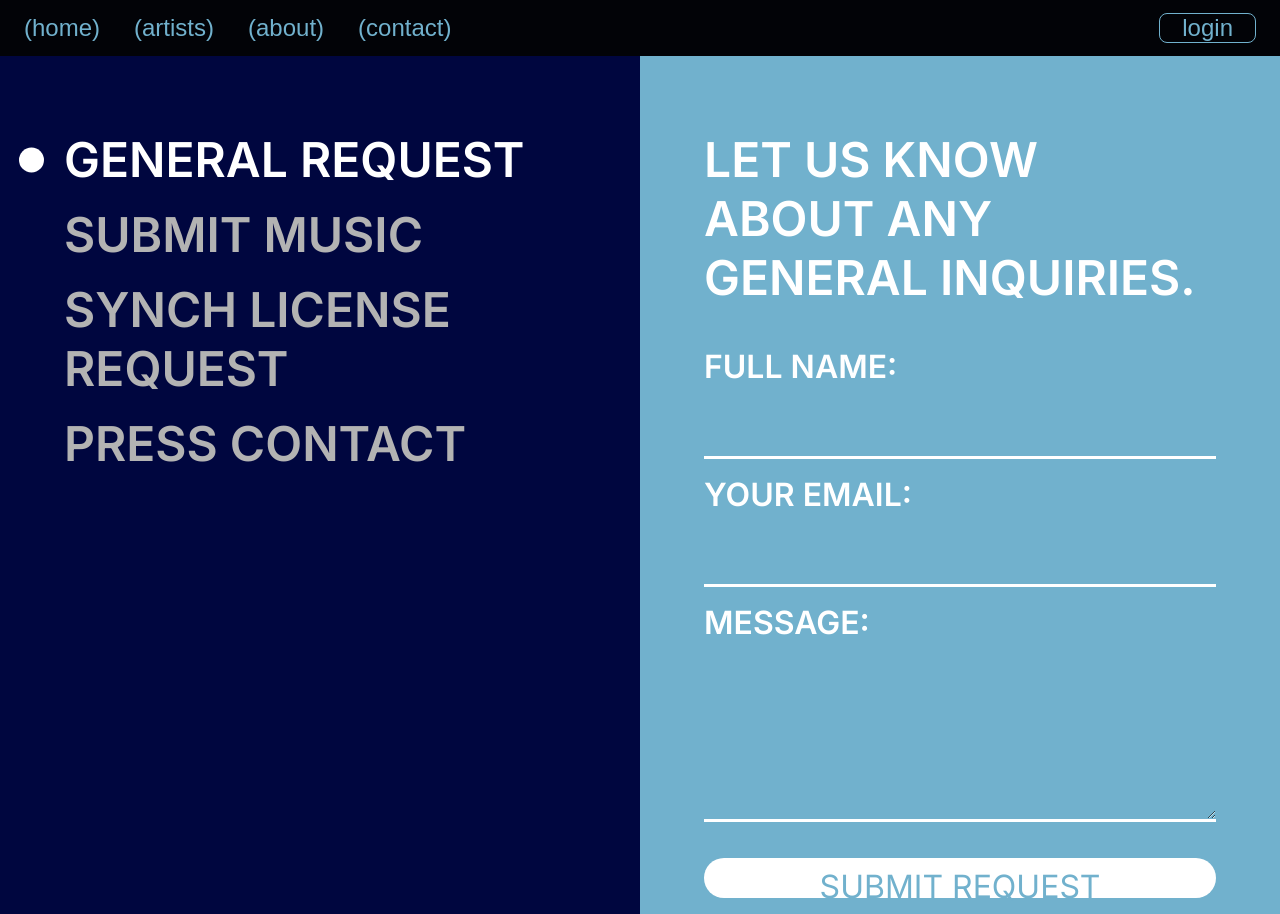
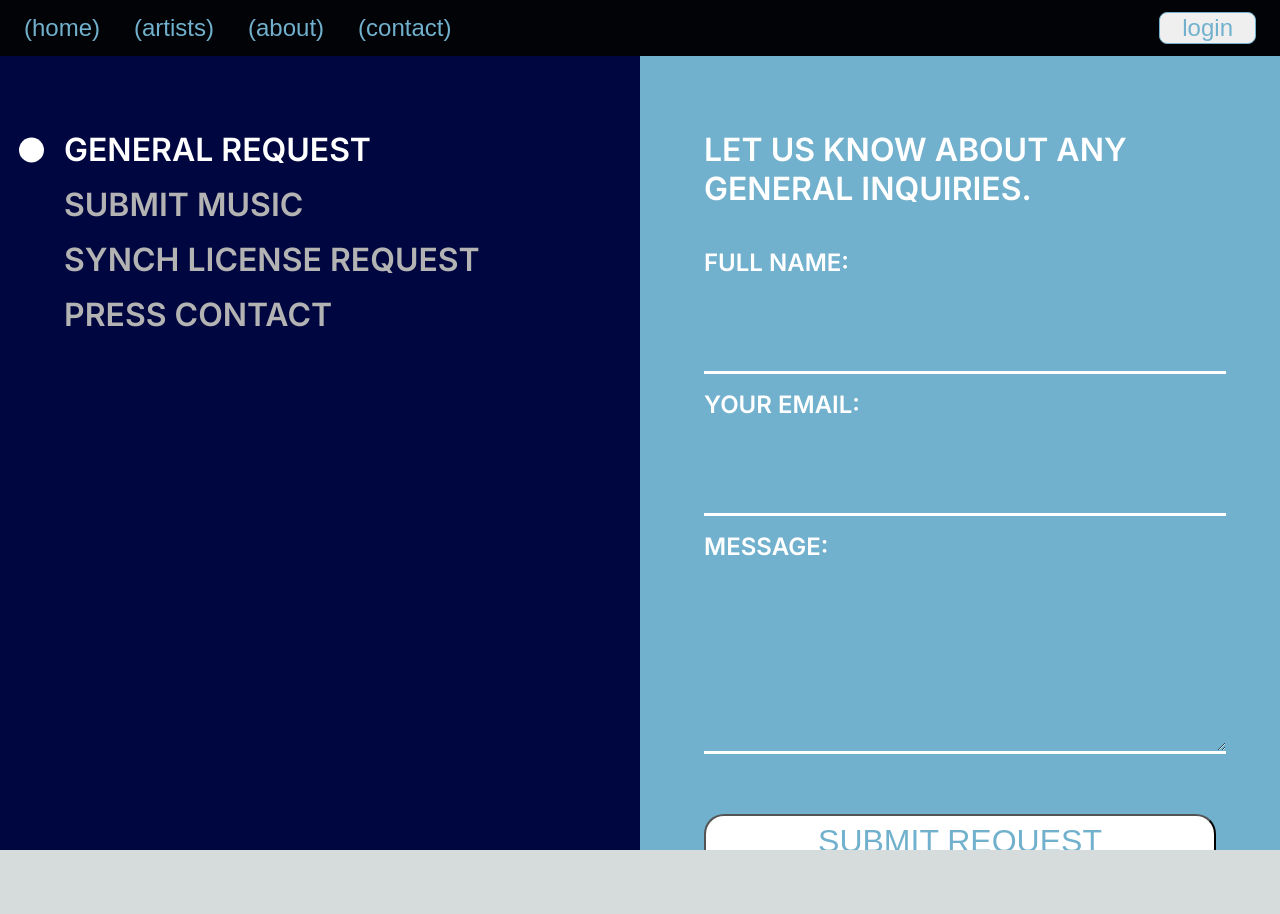
Before and after one commit to Kabeer-Singh/cliffside-entertainment, a Next.js app: page /contact in a window 1280 px wide. After the commit the page ends 850 px from the top, so only its background shows below. Built offline with nearby package versions, Linux system fonts and the light colour scheme; a web font is replaced by a local one.

Commit message:
removed tailwind, updates

```diff
--- a/app/contact/page.tsx
+++ b/app/contact/page.tsx
@@ -1,17 +1,18 @@
 "use client";
-import Image from 'next/image'
-import s from 'styled-components'
-import NavBar from '../../components/navigation'
+import Image from 'next/image';
+import s from 'styled-components';
+import NavBar from '../../components/navigation';
 import React, { useRef, useEffect, useState } from 'react';
 import { Yaldevi } from 'next/font/google';
-import {Form} from '../../components/form'
+import { Form } from '../../components/form';
+import { TitleContainer } from '@/components/styled-components';
+
 const TitleFont = Yaldevi({ subsets: ['latin'], weight: '600' });
 
 // Define props interface with isActive prop
 interface FormTitleProps {
   isActive: boolean;
 }
-
 
 const PageContainer = s.div`
   display: flex;
@@ -21,37 +22,69 @@ const PageContainer = s.div`
   background-color: #71B1CD;
   width: 100vw;
   height: 100vh;
+  overflow: hidden;
   margin-top: 50px;
 `;
 
 const InfoContainer = s.div`
-    display: grid;
-    grid-template-columns: 1fr 1fr; /* Two columns of equal width */
+  display: flex;
+  flex-direction: column;
+  width: 100%;
   height: 100%;
-    width: 100%;
+  overflow: auto;
+  @media (min-width: 1000px) {
+    flex-direction: row;
+  }
 `;
 
-const TitleContainer = s.div`
-  align-self: center;
-`
-
-const Column1 = s.div`
+const Column1 = s.div<{ isVisible: boolean }>`
+  display: ${({ isVisible }) => (isVisible ? 'block' : 'none')};
   width: 100%;
-  height: 100%;
+  min-height: 100%;
   background: #00063F;
   padding-top: 10vh;
   padding-left: 5vw;
   padding-right: 5vw;
-`
+  box-sizing: border-box;
+  @media (min-width: 1000px) {
+    display: block;
+    flex: 1;
+    overflow: auto;
+  }
+  @media (max-width: 1000px) {
+    padding-right: 0;
+    padding-top: 5vh;
+    padding-left: 2vw;
+    text-align: left;
+  }
+`;
 
-const Column2 = s.div`
+const Column2 = s.div<{ isVisible: boolean }>`
+  display: ${({ isVisible }) => (isVisible ? 'block' : 'none')};
   width: 100%;
-height: 100%;
+  min-height: 100%;
   background: #71B1CD;
   padding-top: 10vh;
   padding-left: 5vw;
   padding-right: 5vw;
-`
+  box-sizing: border-box;
+  @media (min-width: 1000px) {
+    display: block;
+    flex: 1;
+    overflow: auto;
+  }
+    @media (max-width: 1000px) {
+    padding-top: 5vh;
+    }
+`;
+
+const ToggleButton = s.button`
+  display: block;
+  margin: 1em;
+  @media (min-width: 1000px) {
+    display: none;
+  }
+`;
 
 const FormTitle = s.div<FormTitleProps>`
   font-family: ${TitleFont};
@@ -61,12 +94,11 @@ font-weight: 600;
   line-height: normal;
   margin-bottom: 2vh;
   position: relative;
-color: ${props => (props.isActive ? "#FFF" : "#B3B3B3")};
+  color: ${(props) => (props.isActive ? "#FFF" : "#B3B3B3")};
   &:hover {
     cursor: pointer;
   }
-
-${props =>
+  ${(props) =>
     props.isActive &&
     `
     &::before {
@@ -85,40 +117,128 @@ ${props =>
       transition: opacity 2s ease-in;
     }
   `}
+
+  @media (max-width: 1000px) {
+    font-size: 24px;
+    border-bottom: 2px solid ${(props) => (props.isActive ? "#FFF" : "#B3B3B3")};
+    font-style: normal;
+    font-weight: 600;
+    &:hover {
+      cursor: pointer;
+      color: #FFF;
+    }
+  }
+    @media (max-width: 1600px){
+  font-size: 2em;
+}
 `;
 
+const HiddenTitleContainer = s.div`
+  color: #FFF;
+  font-family: ${TitleFont};
+  font-size: 64px;
+  padding-bottom: 25px;
+  font-style: normal;
+  font-weight: 600;
+  line-height: normal;
+  letter-spacing: 17.36px;
+  align-self: center;
+  margin-bottom: 40vh;
+  @media (min-width: 1000px) {
+    display: none;
+  }
+  @media (max-width: 600px) {
+    font-size: 32px;
+    letter-spacing: 10.36px;
+  }
+`
 
+const StyledButton = s.button`
+@media (min-width: 1000px) {
+    display: none;
+  }
+  padding: 10px 20px;
+  border: none;
+  border-radius: 20px;
+  background-color: #34495e;
+  color: #ffffff;
+  cursor: pointer;
+  font-size: 1em;
+  margin-bottom: 25px;
 
+  &:hover {
+    background-color: #2c3e50;
+  }
 
-
-
-
+  &:focus {
+    outline: none;
+  }
+        @media (max-width: 600px) {
+    font-size: .75em;
+    }
+`;
 
 export default function Home() {
-
   const [selectedForm, setSelectedForm] = useState('GENERAL REQUEST');
+  const [isColumnOneVisible, setIsColumnOneVisible] = useState(true);
 
   const handleSelectionChange = (option: string) => {
     setSelectedForm(option);
+    setIsColumnOneVisible(false);
   };
 
-    return(
+  return (
     <PageContainer>
-            <NavBar/>
+      <NavBar />
       <InfoContainer>
-              <Column1>
-                <FormTitle isActive={selectedForm === 'GENERAL REQUEST'} onClick={() => handleSelectionChange('GENERAL REQUEST')}>GENERAL REQUEST</FormTitle>
-                <FormTitle isActive={selectedForm === 'SUBMIT MUSIC'} onClick={() => handleSelectionChange('SUBMIT MUSIC')}>SUBMIT MUSIC</FormTitle>
-                <FormTitle isActive={selectedForm === 'SYNCH LICENSE REQUEST'} onClick={() => handleSelectionChange('SYNCH LICENSE REQUEST')}>SYNCH LICENSE REQUEST</FormTitle>
-                <FormTitle isActive={selectedForm === 'PRESS CONTACT'} onClick={() => handleSelectionChange('PRESS CONTACT')}>PRESS CONTACT</FormTitle>
+        <Column1 isVisible={isColumnOneVisible}>
+          <HiddenTitleContainer>(CONTACT US)</HiddenTitleContainer>
+          <FormTitle
+            isActive={selectedForm === 'GENERAL REQUEST'}
+            onClick={() => handleSelectionChange('GENERAL REQUEST')}
+          >
+            GENERAL REQUEST
+          </FormTitle>
+          <FormTitle
+            isActive={selectedForm === 'SUBMIT MUSIC'}
+            onClick={() => handleSelectionChange('SUBMIT MUSIC')}
+          >
+            SUBMIT MUSIC
+          </FormTitle>
+          <FormTitle
+            isActive={selectedForm === 'SYNCH LICENSE REQUEST'}
+            onClick={() => handleSelectionChange('SYNCH LICENSE REQUEST')}
+          >
+            SYNCH LICENSE REQUEST
+          </FormTitle>
+          <FormTitle
+            isActive={selectedForm === 'PRESS CONTACT'}
+            onClick={() => handleSelectionChange('PRESS CONTACT')}
+          >
+            PRESS CONTACT
+          </FormTitle>
         </Column1>
-              <Column2>
-                {selectedForm === 'GENERAL REQUEST' && <Form inputTitle='LET US KNOW ABOUT ANY GENERAL INQUIRIES.' />}
-                {selectedForm === 'SUBMIT MUSIC' && <Form submitMusic={true} inputTitle='WE RECEIVE A LOT OF SUBMISSIONS. PLEASE ALLOW UP TO 1 WEEK FOR A RESPONSE. THANKS!' />}
-                {selectedForm === 'SYNCH LICENSE REQUEST' && <Form inputTitle='PLEASE INCLUDE AS MUCH INFORMATION AS POSSIBLE ABOUT THE REQUEST AND WE WILL REPLY AS QUICKLY AS POSSIBLE.' />}
-                {selectedForm === 'PRESS CONTACT' && <Form inputTitle='PLEASE INCLUDE AS MUCH DETAIL AS POSSIBLE IN YOUR REQUESTS.' />}
+        <Column2 isVisible={!isColumnOneVisible}>
+          <StyledButton onClick={() => setIsColumnOneVisible(true)}>
+            Back to Selection
+          </StyledButton>
+          {selectedForm === 'GENERAL REQUEST' && (
+            <Form inputTitle="LET US KNOW ABOUT ANY GENERAL INQUIRIES." />
+          )}
+          {selectedForm === 'SUBMIT MUSIC' && (
+            <Form
+              submitMusic={true}
+              inputTitle="WE RECEIVE A LOT OF SUBMISSIONS. PLEASE ALLOW UP TO 1 WEEK FOR A RESPONSE. THANKS!"
+            />
+          )}
+          {selectedForm === 'SYNCH LICENSE REQUEST' && (
+            <Form inputTitle="PLEASE INCLUDE AS MUCH INFORMATION AS POSSIBLE ABOUT THE REQUEST AND WE WILL REPLY AS QUICKLY AS POSSIBLE." />
+          )}
+          {selectedForm === 'PRESS CONTACT' && (
+            <Form inputTitle="PLEASE INCLUDE AS MUCH DETAIL AS POSSIBLE IN YOUR REQUESTS." />
+          )}
         </Column2>
       </InfoContainer>
     </PageContainer>
-    )
+  );
 }
--- a/app/globals.css
+++ b/app/globals.css
@@ -1,7 +1,3 @@
-@tailwind base;
-@tailwind components;
-@tailwind utilities;
-
 :root {
   --foreground-rgb: 0, 0, 0;
   --background-start-rgb: 214, 219, 220;
@@ -17,6 +13,9 @@
 }
 
 body {
+  margin: 0;
+  padding: 0;
+  overflow-x: hidden;
   color: rgb(var(--foreground-rgb));
   background: linear-gradient(
       to bottom,
--- a/components/form.tsx
+++ b/components/form.tsx
@@ -14,6 +14,13 @@ font-style: normal;
 font-weight: 600;
 line-height: normal;
 margin-bottom: 5vh;
+margin-top: 0;
+@media (max-width: 1600px) {
+font-size: 2em;
+}
+@media (max-width: 600px) {
+font-size: .75em;
+}
 `;
 
 const FormInputs = s.div`
@@ -29,6 +36,12 @@ const FormInputLabel = s.label`
   font-weight: 600;
   line-height: normal;
   margin-bottom: 20px;
+  @media (max-width: 1600px) {
+    font-size: 1.5em;
+    }
+    @media (max-width: 600px) {
+font-size: .75em;
+}
 `;
 
 const FormInput = s.input`
@@ -45,6 +58,12 @@ const FormInput = s.input`
   outline: none;
   font-size: 2em;
   font-family: ${TitleFont};
+    @media (max-width: 1600px) {
+    font-size: 1em;
+    }
+    @media (max-width: 600px) {
+font-size: .75em;
+}
 `;
 
 const FormInputLabelSmall = s(FormInput)`
@@ -58,6 +77,12 @@ const FormInputLabelSmall = s(FormInput)`
     color: #FFF;
     opacity: 1;
   }
+    @media (max-width: 1600px) {
+    font-size: 1em;
+    }
+    @media (max-width: 600px) {
+font-size: .75em;
+}
 `;
 
 const FormInputSmall = s(FormInput)`
@@ -69,6 +94,12 @@ const FormInputSmall = s(FormInput)`
   &::placeholder {
     color: #909EAA;
   }
+      @media (max-width: 1600px) {
+    font-size: 1em;
+    }
+    @media (max-width: 600px) {
+font-size: .75em;
+}
 `;
 
 const FormTextarea = s.textarea`
@@ -83,22 +114,29 @@ const FormTextarea = s.textarea`
   outline: none;
   font-size: 2em;
   font-family: ${TitleFont};
+    @media (max-width: 1600px) {
+    font-size: 1em;
+    }
+    @media (max-width: 600px) {
+font-size: .75em;
+}
 `;
 
 const SubmitButton = s.button`
   width: 100%;
-  height: 5vh;
+  height: 55px;
   padding-left: 25px;
   padding-right: 25px;
-  padding-top: 5px;
-  padding-bottom: 5px;
   background: white;
   font-size: 2em;
   font-family: ${TitleFont};
   color: #71B1CD;
-  margin-bottom: 2vh;
-  margin-top: 2vh;
+  margin-bottom: 5vh;
+  margin-top: 5vh;
   border-radius: 20px;
+   @media (max-width: 600px) {
+    font-size: 1.25em;
+    }
 `
 
 const StyledButton = s.button<{ selected: boolean }>`
@@ -119,6 +157,9 @@ const StyledButton = s.button<{ selected: boolean }>`
   &:focus {
     outline: none;
   }
+    @media (max-width: 600px) {
+    font-size: .75em;
+    }
 `;
 
 
--- a/postcss.config.js
+++ /dev/null
@@ -1,6 +0,0 @@
-module.exports = {
-  plugins: {
-    tailwindcss: {},
-    autoprefixer: {},
-  },
-}
--- a/tailwind.config.ts
+++ /dev/null
@@ -1,20 +0,0 @@
-import type { Config } from 'tailwindcss'
-
-const config: Config = {
-  content: [
-    './pages/**/*.{js,ts,jsx,tsx,mdx}',
-    './components/**/*.{js,ts,jsx,tsx,mdx}',
-    './app/**/*.{js,ts,jsx,tsx,mdx}',
-  ],
-  theme: {
-    extend: {
-      backgroundImage: {
-        'gradient-radial': 'radial-gradient(var(--tw-gradient-stops))',
-        'gradient-conic':
-          'conic-gradient(from 180deg at 50% 50%, var(--tw-gradient-stops))',
-      },
-    },
-  },
-  plugins: [],
-}
-export default config
```
Also changed, not shown: components/styled-components.tsx (+17 -8 lines), package.json (+6 -5 lines), .eslintrc.json, 1 other file (tests, documents, lock files or other folders). Lines whose indentation alone changed are shown as unchanged.
